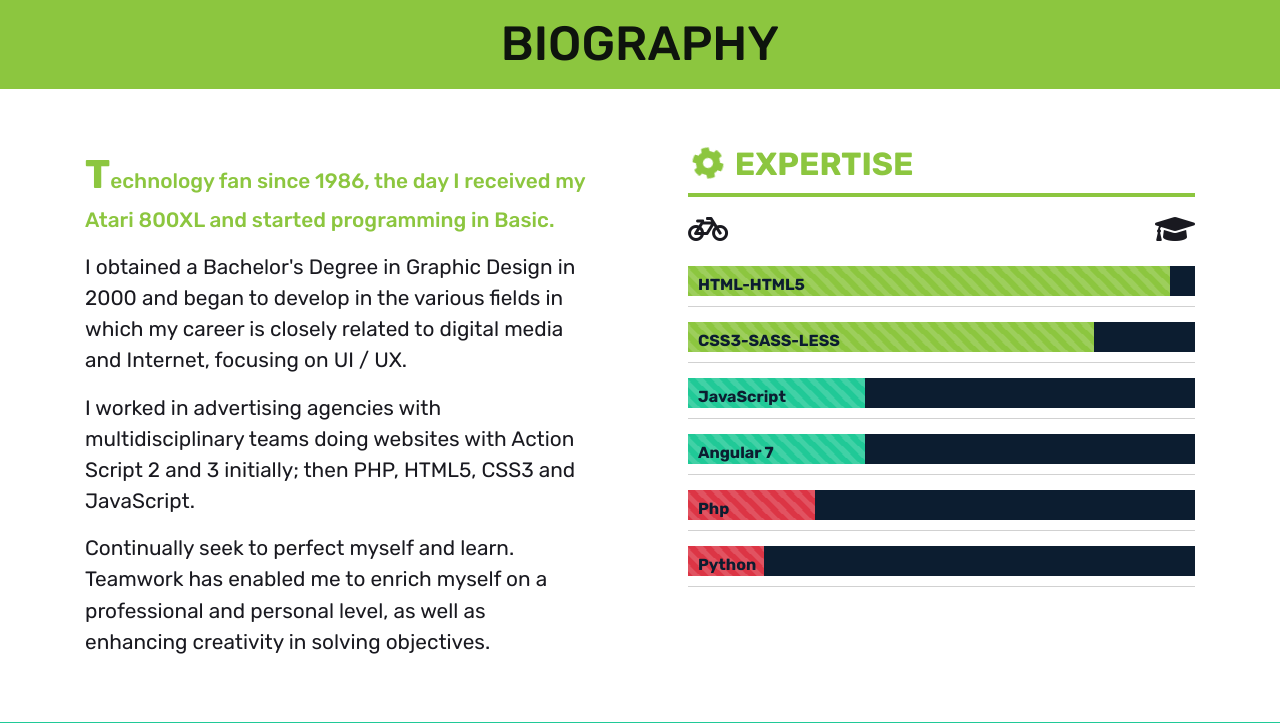
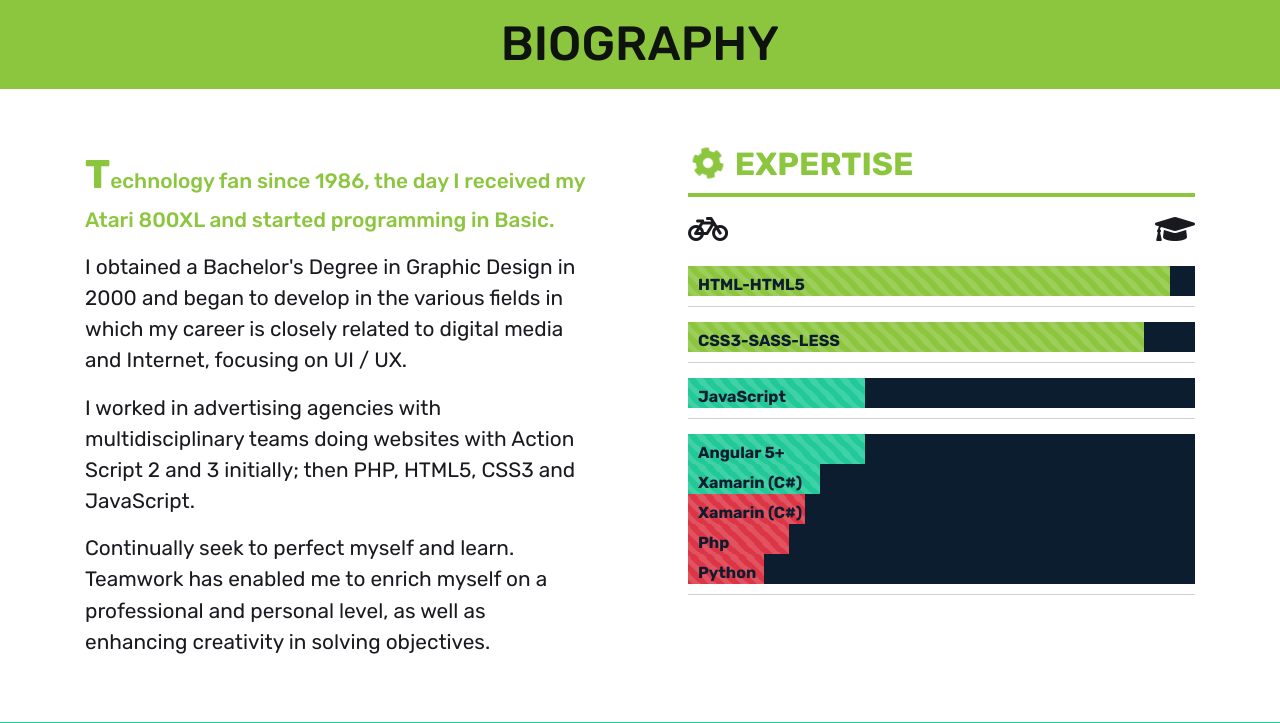
Before and after one commit to MilanesaSnob/Portfolio-5, a PHP site: page / in a window 1280 px wide. Shown: the part 697-1420 px from the top of the page. Run offline with PHP 8.4, Linux system fonts and the light colour scheme; data that the repository does not hold is empty; some libraries are stand-ins or nearby versions.

Commit message:
actualizacion

```diff
--- a/footer.php
+++ b/footer.php
@@ -42,5 +42,22 @@
         $("[data-toggle='tooltip']").tooltip();
     });
 </script>
+
+<!--  Statcounter -->
+<script type="text/javascript">
+var sc_project=11438654;
+var sc_invisible=1;
+var sc_security="76a01923";
+</script>
+<script type="text/javascript"
+src="https://www.statcounter.com/counter/counter.js"
+async></script>
+<noscript><div class="statcounter"><a title="Web Analytics
+Made Easy - Statcounter" href="https://statcounter.com/"
+target="_blank"><img class="statcounter"
+src="https://c.statcounter.com/11438654/0/76a01923/1/"
+alt="Web Analytics Made Easy - Statcounter"
+referrerPolicy="no-referrer-when-downgrade"></a></div></noscript>
+<!-- End of Statcounter Code -->
 </body>
 </html>
--- a/home.php
+++ b/home.php
@@ -47,7 +47,7 @@
     </div>
     <div>
        <div class="progress">
-        <div class="progress-bar progress-bar-striped progress-bar-animated verde" role="progressbar" style="width: 80%" aria-valuenow="10" aria-valuemin="0" aria-valuemax="100">CSS3-SASS-LESS</div>
+        <div class="progress-bar progress-bar-striped progress-bar-animated verde" role="progressbar" style="width: 90%" aria-valuenow="10" aria-valuemin="0" aria-valuemax="100">CSS3-SASS-LESS</div>
     </div>
 </div>
 
@@ -59,12 +59,20 @@
 
 <div>
    <div class="progress">
-    <div class="progress-bar progress-bar-striped progress-bar-animated agua" role="progressbar" style="width: 35%" aria-valuenow="10" aria-valuemin="0" aria-valuemax="100">Angular 7</div>
+    <div class="progress-bar progress-bar-striped progress-bar-animated agua" role="progressbar" style="width: 35%" aria-valuenow="10" aria-valuemin="0" aria-valuemax="100">Angular 5+</div>
+</div>
+<div>
+   <div class="progress">
+    <div class="progress-bar progress-bar-striped progress-bar-animated agua" role="progressbar" style="width: 26%" aria-valuenow="10" aria-valuemin="0" aria-valuemax="100">Xamarin (C#)</div>
+</div>
+<div>
+   <div class="progress">
+    <div class="progress-bar progress-bar-striped progress-bar-animated rojo" role="progressbar" style="width: 23%" aria-valuenow="10" aria-valuemin="0" aria-valuemax="100">Xamarin (C#)</div>
 </div>
 </div>
 <div>
     <div class="progress">
-        <div class="progress-bar progress-bar-striped progress-bar-animated rojo" role="progressbar" style="width: 25%" aria-valuenow="10" aria-valuemin="0" aria-valuemax="100">Php</div>
+        <div class="progress-bar progress-bar-striped progress-bar-animated rojo" role="progressbar" style="width: 20%" aria-valuenow="10" aria-valuemin="0" aria-valuemax="100">Php</div>
     </div>
 </div>
 <div>
--- a/mail.php
+++ b/mail.php
@@ -6,7 +6,7 @@
         $email = $_POST['email'];
         $message = $_POST['message'];
         $from = 'Formulario de contacto';
-        $to = 'contac@martinmele.space';
+        $to = 'contacto@martinmele.com.ar';
         $subject = 'Mensaje desde el sitio web ';
         $fecha = date('d/m/Y', time());
 
```
Also changed, not shown: 1 other file.
